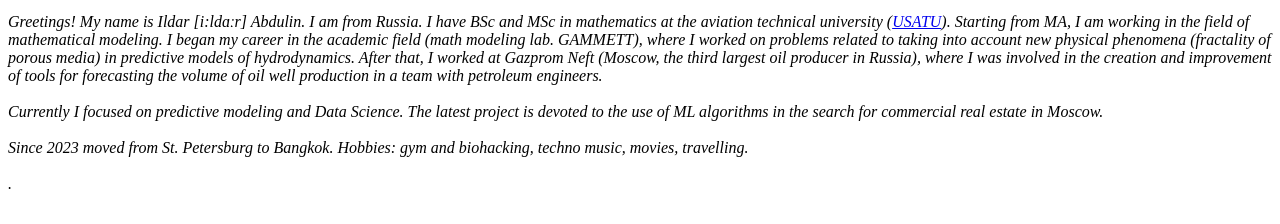
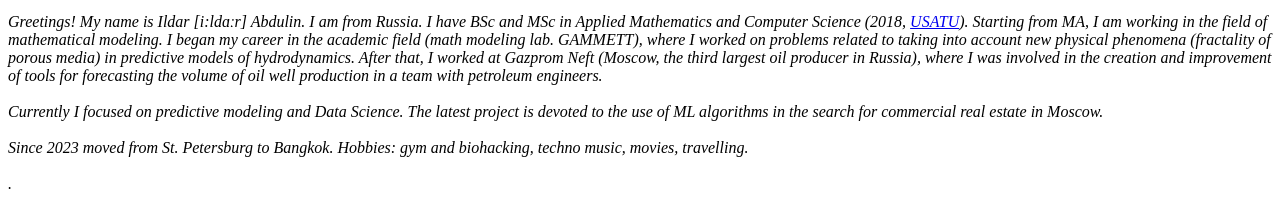
Before and after one commit to ResearchMachine/ResearchMachine.github.io, a plain HTML site: page index.html in a window 1280 px wide. Shown: the part 2246-2470 px from the top of the page. Drawn offline with Linux system fonts and the light colour scheme.

Commit message:
Update index.html

```diff
--- a/index.html
+++ b/index.html
@@ -163,7 +163,7 @@ Opened in 2011 by <a href=https://en.wikipedia.org/wiki/Nail_H._Ibragimov> Prof.
 <img src="main_photo2.png" width="125" height="150" class="leftimg">
 <br>
 
-	<em> <p> Greetings! My name is Ildar [i:ldɑːr] Abdulin. I am from Russia. I have BSc and MSc in mathematics at the aviation technical university (<a href=https://en.wikipedia.org/wiki/Ufa_State_Aviation_Technical_University>USATU</a>).
+	<em> <p> Greetings! My name is Ildar [i:ldɑːr] Abdulin. I am from Russia. I have BSc and MSc in Applied Mathematics and Computer Science (2018, <a href=https://en.wikipedia.org/wiki/Ufa_State_Aviation_Technical_University>USATU</a>).
 Starting from MA, I am working in the field of mathematical modeling.
 I began my career in the academic field (math modeling lab. GAMMETT), where I worked on problems related to taking into account new physical phenomena (fractality of porous media) in predictive models of hydrodynamics.
 After that, I worked at Gazprom Neft (Moscow, the third largest oil producer in Russia), where I was involved in the creation and improvement of tools for forecasting the volume of oil well production in a team with petroleum engineers.
```
